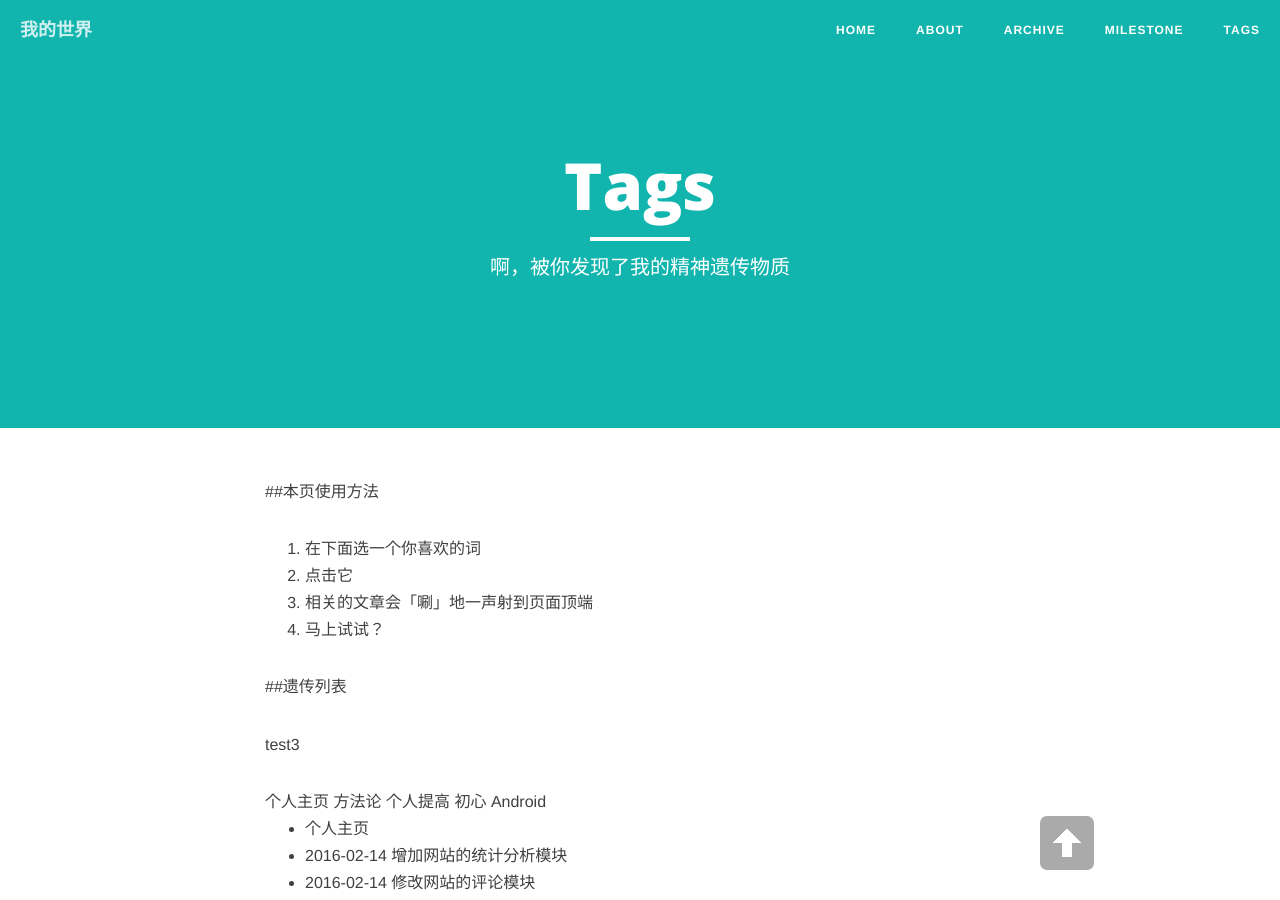
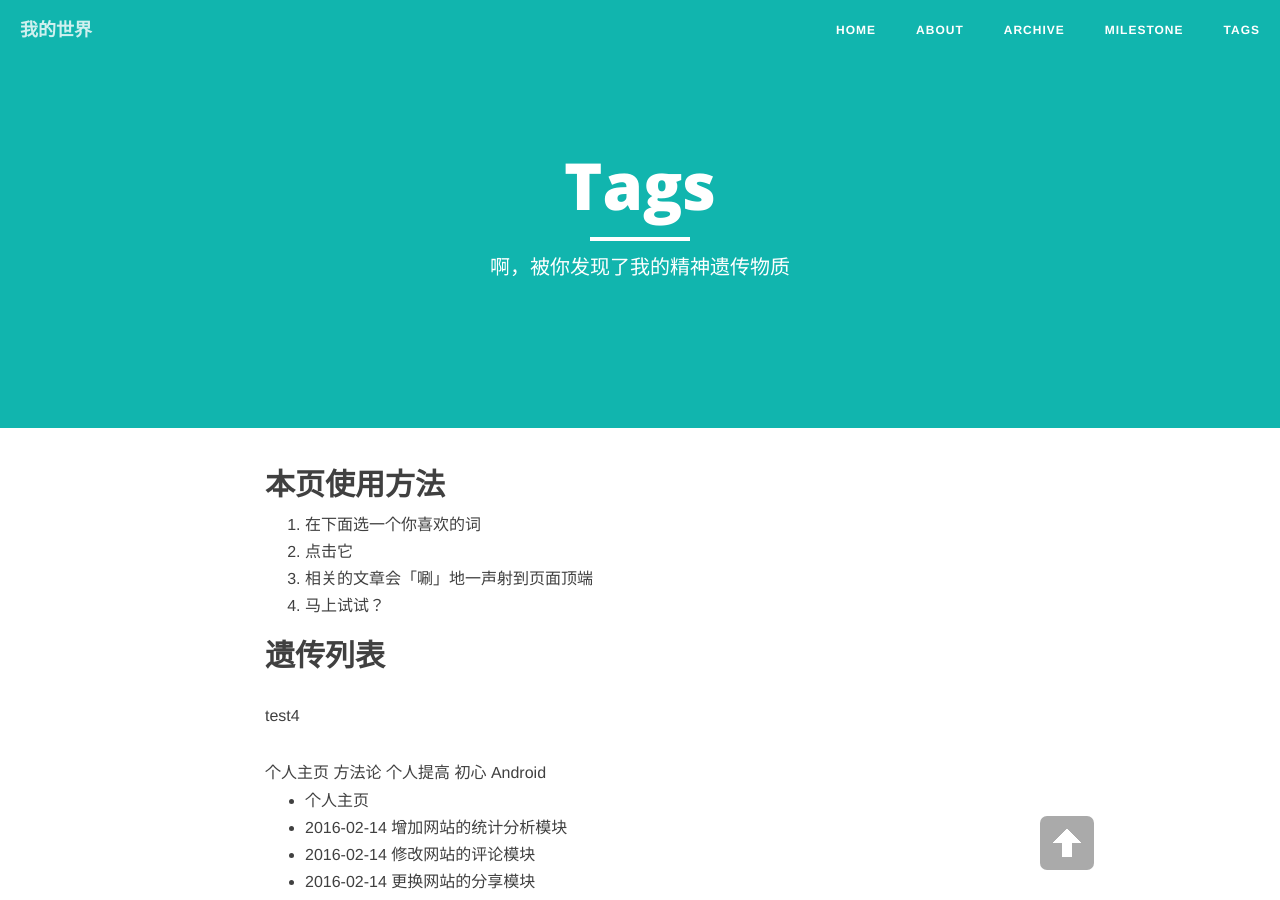
Before and after one commit to QinPengBlog/qinpengblog.github.io, a Jekyll site: the page built from tags.md, in a window 1280 px wide and 900 px high. Built offline with Jekyll 4.4.1, drawn with Linux system fonts in a browser that asks for light colours; nearby versions of some CDN libraries; comment, search, counter and statistics services are not loaded.

Commit message:
Tagcloud test4
Signed-off-by: QIN Peng <qinp_2025@163.com>

```diff
--- a/tags.md
+++ b/tags.md
@@ -5,26 +5,23 @@
 header-img: "img/semantic.jpg"
 ---
 
-##本页使用方法
+## 本页使用方法
 
 1. 在下面选一个你喜欢的词
 2. 点击它
 3. 相关的文章会「唰」地一声射到页面顶端
 4. 马上试试？
 
-##遗传列表
+## 遗传列表
 
-test3
+test4
 
-<html>
 <script type="text/javascript" src="/js/jquery.tagcloud.js"></script>
-
 <div id='tag_cloud'>
 {% for tag in site.tags %}
 <a href="#{{ tag[0] }}" title="{{ tag[0] }}" rel="{{ tag[1].size }}">{{ tag[0] }}</a>
 {% endfor %}
 </div>
-
 <script language="javascript">
 $.fn.tagcloud.defaults = {
       size: {start: 14, end: 18, unit: 'pt'},
@@ -34,9 +31,6 @@
       $('#tag_cloud a').tagcloud();
     });
 </script>
-
-</html>
-
 
 <ul class="listing">
 {% for tag in site.tags %}
```
Also changed, not shown: about.md (+5 -5 lines), milestone.md (+1 -1 lines).
